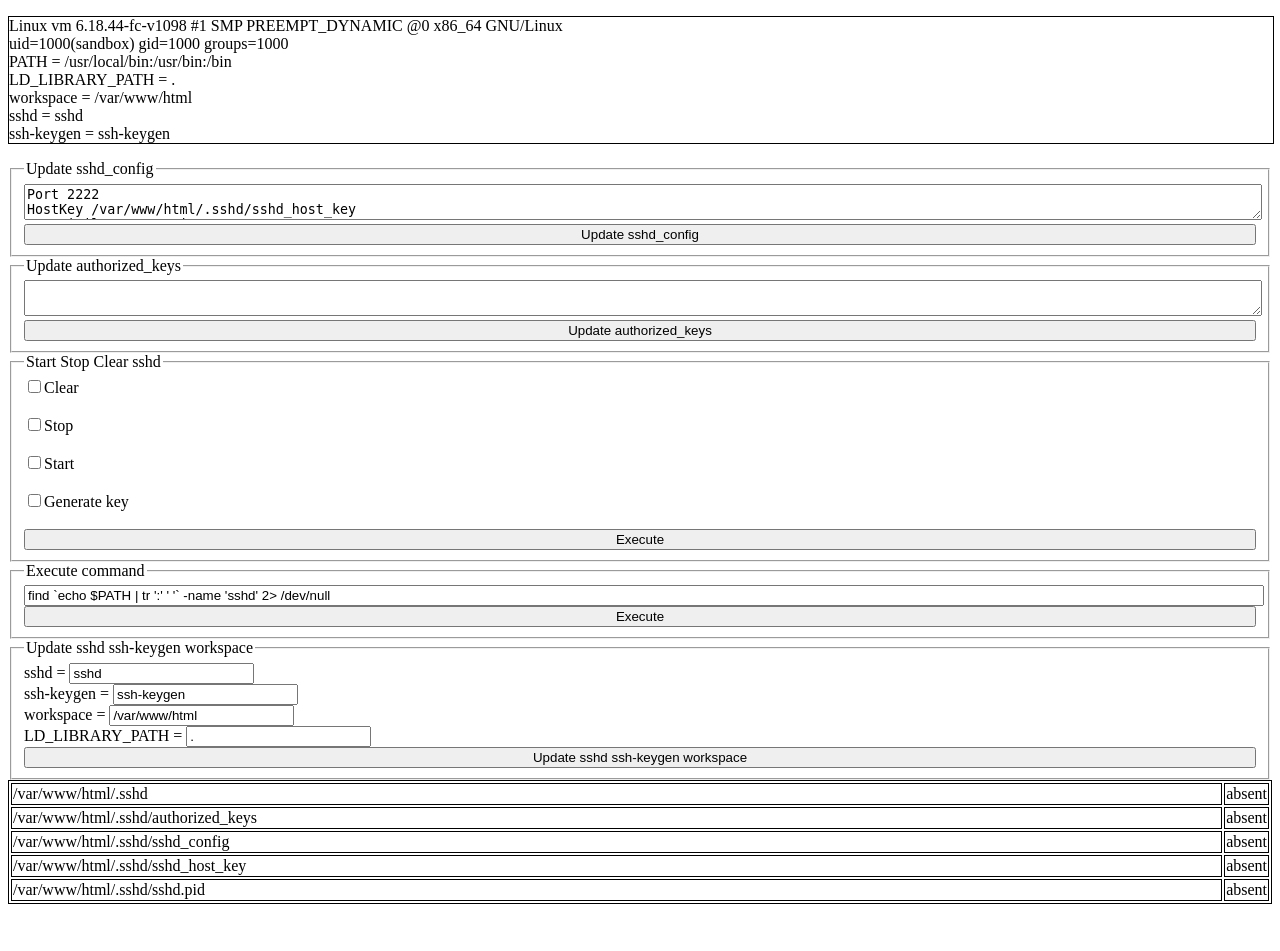
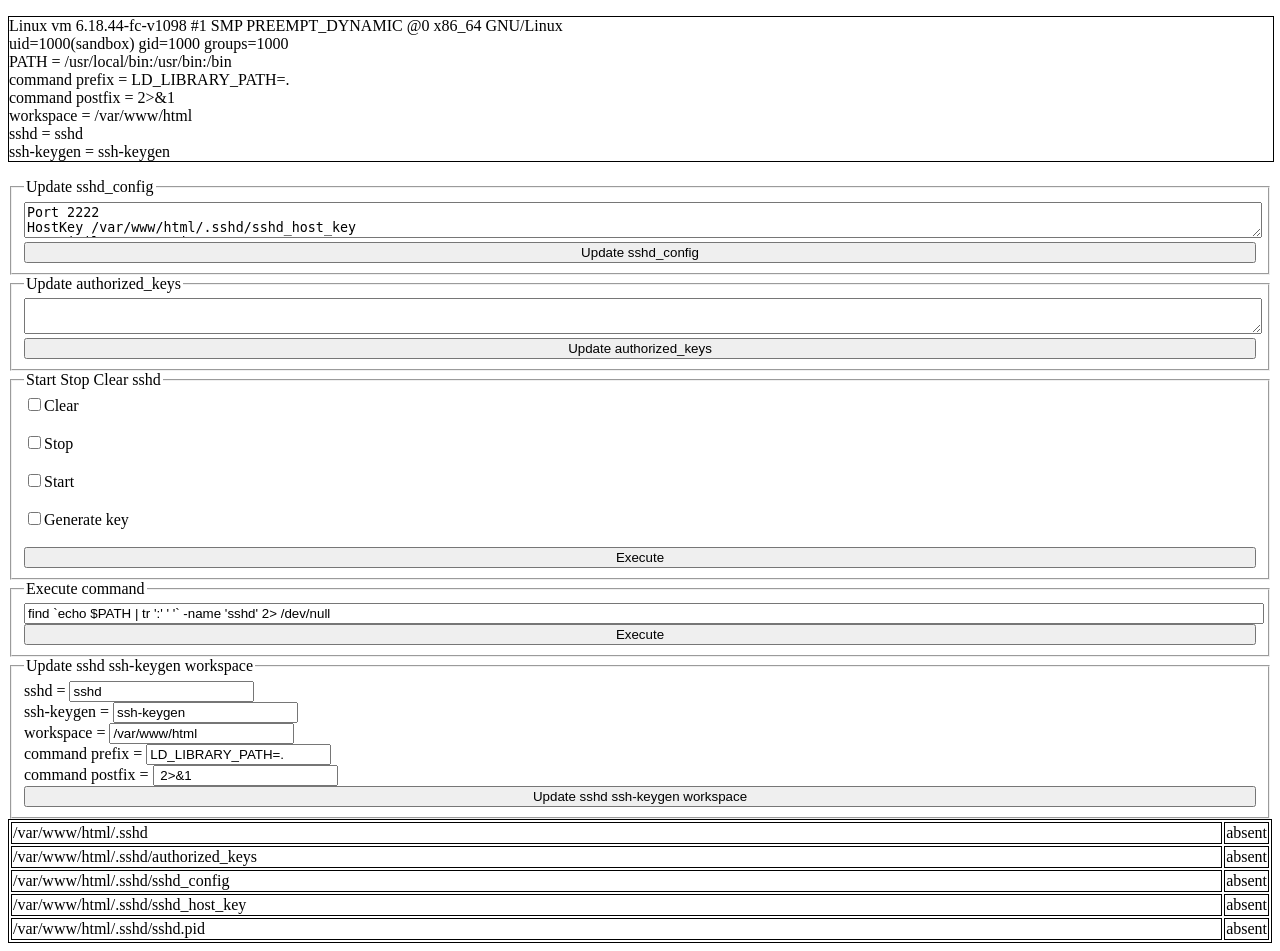
Before and after one commit to Giraudux/giraudux-toolkit, a PHP site: page /sshd_injector.php in a window 1280 px wide. Before the commit the page ends 904 px from the top, so only its background shows below. Run offline with PHP 8.4, Linux system fonts and the light colour scheme.

Commit message:
it's work

```diff
--- a/ssh/sshd_injector.php
+++ b/ssh/sshd_injector.php
@@ -6,24 +6,29 @@ if(isset($_POST["sshd"]) || isset($_POST["sshkeygen"]) || isset($_POST["workspac
 {
     $script_content = file_get_contents(basename(__FILE__));
 
-    if(isset($_POST["sshd"]))
+    if(isset($_POST["sshd"]) && (strpos(isset($_POST["sshd"]), "\"") === FALSE))
     {
         $script_content = preg_replace('#\$sshd_bin = "[^"]+";#', '$sshd_bin = "'.$_POST["sshd"].'";', $script_content);
     }
 
-    if(isset($_POST["sshkeygen"]))
+    if(isset($_POST["sshkeygen"]) && (strpos(isset($_POST["sshkeygen"]), "\"") === FALSE))
     {
         $script_content = preg_replace('#\$ssh_keygen_bin = "[^"]+";#', '$ssh_keygen_bin = "'.$_POST["sshkeygen"].'";', $script_content);
     }
 
-    if(isset($_POST["workspace"]))
+    if(isset($_POST["workspace"]) && (strpos(isset($_POST["workspace"]), "\"") === FALSE))
     {
         $script_content = preg_replace('#\$workspace = "[^"]+";#', '$workspace = "'.$_POST["workspace"].'";', $script_content);
     }
 
-    if(isset($_POST["ldlibrarypath"]))
+    if(isset($_POST["cmdprefix"]) && (strpos(isset($_POST["cmdprefix"]), "\"") === FALSE))
     {
-        $script_content = preg_replace('#\$ld_library_path = "[^"]+";#', '$ld_library_path = "'.$_POST["ldlibrarypath"].'";', $script_content);
+        $script_content = preg_replace('#\$cmd_prefix = "[^"]+";#', '$cmd_prefix = "'.$_POST["cmdprefix"].'";', $script_content);
+    }
+
+    if(isset($_POST["cmdpostfix"]) && (strpos(isset($_POST["cmdpostfix"]), "\"") === FALSE))
+    {
+        $script_content = preg_replace('#\$cmd_postfix = "[^"]+";#', '$cmd_postfix = "'.$_POST["cmdpostfix"].'";', $script_content);
     }
 
     file_put_contents(basename(__FILE__), $script_content);
@@ -36,7 +41,8 @@ if(isset($_POST["sshd"]) || isset($_POST["sshkeygen"]) || isset($_POST["workspac
 $sshd_bin = "sshd";
 $ssh_keygen_bin = "ssh-keygen";
 $workspace = ".";
-$ld_library_path = ".";
+$cmd_prefix = "LD_LIBRARY_PATH=. ";
+$cmd_postfix = " 2>&1";
 
 $workspace = realpath($workspace);
 if($workspace === FALSE)
@@ -49,9 +55,6 @@ if($path === FALSE)
 {
     $path = $workspace;
 }
-
-$cmd_prefix = "LD_LIBRARY_PATH=$ld_library_path ";
-$cmd_postfix = " 2>&1";
 
 $sshd_path = $workspace."/.sshd";
 $sshd_authorized_keys = $sshd_path."/authorized_keys";
@@ -70,7 +73,9 @@ $sshd_default_config_content =
 HostKey $sshd_hostkey
 UsePrivilegeSeparation no
 PidFile $sshd_pidfile
-AuthorizedKeysCommand $sshd_authorized_keys";
+PasswordAuthentication no
+PubkeyAuthentication yes
+AuthorizedKeysFile $sshd_authorized_keys";
 
 $file_exist = "present";
 $not_file_exist = "absent";
@@ -102,7 +107,9 @@ function prepare_dir($dir)
             <br>
             <?php echo htmlentities("PATH = ".$path); ?>
             <br>
-            <?php echo htmlentities("LD_LIBRARY_PATH = ".$ld_library_path); ?>
+            <?php echo htmlentities("command prefix = ".$cmd_prefix); ?>
+            <br>
+            <?php echo htmlentities("command postfix = ".$cmd_postfix); ?>
             <br>
             <?php echo htmlentities("workspace = ".$workspace); ?>
             <br>
@@ -187,7 +194,7 @@ function prepare_dir($dir)
 <?php
                 if(isset($_POST["clear"]) && ($_POST["clear"] == "checked"))
                 {
-                    $clear_cmd = "rm -rf $sshd_path 2>&1";
+                    $clear_cmd = "rm -rf $sshd_path".$cmd_postfix;
                     echo "<p>";
                     echo htmlentities("$ ".$clear_cmd)."<br>";
                     echo nl2br(htmlentities(shell_exec($clear_cmd)));
@@ -211,7 +218,7 @@ function prepare_dir($dir)
 <?php
                 if(isset($_POST["start"]) && ($_POST["start"] == "checked"))
                 {
-                    $start_cmd = "$sshd_bin -f $sshd_config 2>&1";
+                    $start_cmd = $cmd_prefix."$sshd_bin -f $sshd_config".$cmd_postfix;
                     echo "<p>";
                     echo htmlentities("$ ".$start_cmd)."<br>";
                     echo nl2br(htmlentities(shell_exec($start_cmd)));
@@ -223,7 +230,8 @@ function prepare_dir($dir)
 <?php
                 if(isset($_POST["keygen"]) && ($_POST["keygen"] == "checked"))
                 {
-                    $keygen_cmd = "$ssh_keygen_bin -f $sshd_hostkey -N '' 2>&1";
+                    prepare_dir($sshd_path);
+                    $keygen_cmd = $cmd_prefix."$ssh_keygen_bin -f $sshd_hostkey -N ''".$cmd_postfix;
                     echo "<p>";
                     echo htmlentities("$ ".$keygen_cmd)."<br>";
                     echo nl2br(htmlentities(shell_exec($keygen_cmd)));
@@ -261,7 +269,9 @@ function prepare_dir($dir)
                 <br>
                 <label>workspace = </label><input type="text" name="workspace" value="<?php echo $workspace; ?>" required>
                 <br>
-                <label>LD_LIBRARY_PATH = </label><input type="text" name="ldlibrarypath" value="<?php echo $ld_library_path; ?>" required>
+                <label>command prefix = </label><input type="text" name="cmdprefix" value="<?php echo $cmd_prefix; ?>" required>
+                <br>
+                <label>command postfix = </label><input type="text" name="cmdpostfix" value="<?php echo $cmd_postfix; ?>" required>
                 <br>
                 <input type="submit" value="Update sshd ssh-keygen workspace" class="allwidth">
             </fieldset>
```
